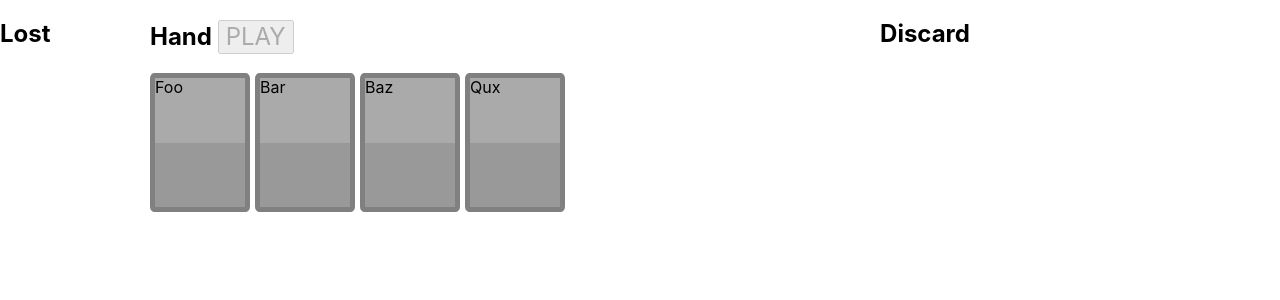
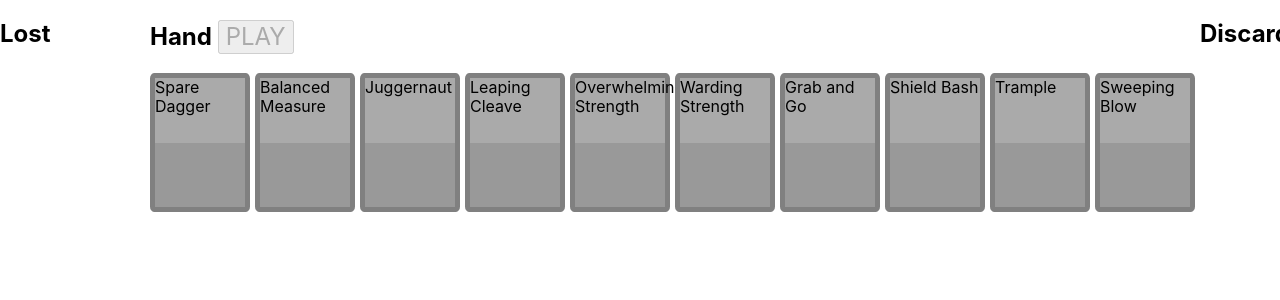
Before and after one commit to cainlevy/gloomhaven-player, a React (Create React App) app: page / in a window 1280 px wide. Shown: the top 300 px of the page. Built offline with nearby package versions, Linux system fonts and the light colour scheme.

Commit message:
data entry on Brute

```diff
--- a/src/App.tsx
+++ b/src/App.tsx
@@ -4,28 +4,27 @@ import { CardRow, CardPile } from './CardCollection';
 import { Table, Discards, Lost, Hand, Play } from './Table';
 import produce from 'immer';
 import './normalize.css';
+import { TableLocation, TableCard } from './data/ActionCard';
+import Brute from './data/Brute';
 
-type LocationType = 'hand' | 'discard' | 'lost' | 'played';
+const deck: TableCard[] = [
+  Brute['Spare Dagger'],
+  Brute['Balanced Measure'],
+  Brute['Juggernaut'],
+  Brute['Leaping Cleave'],
+  Brute['Overwhelming Strength'],
+  Brute['Warding Strength'],
+  Brute['Grab and Go'],
+  Brute['Shield Bash'],
+  Brute['Trample'],
+  Brute['Sweeping Blow'],
+].map((c) => ({...c, location: 'hand'}));
 
-interface ActionCard {
-  name: string;
-  location: LocationType;
-}
+const inLocation = (location: TableLocation) =>
+  (card: TableCard) => card.location === location
 
-const BruteCards: ActionCard[] = [
-  {name: 'Foo', location: 'hand'},
-  {name: 'Bar', location: 'hand'},
-  {name: 'Baz', location: 'hand'},
-  {name: 'Qux', location: 'hand'},
-];
-
-const withLocation = (location: LocationType | LocationType[]) =>
-  typeof location === 'string' ?
-    (card: ActionCard) => card.location === location :
-    (card: ActionCard) => location.includes(card.location);
-
-const moveCard = (location: LocationType) =>
-  (card: ActionCard, deck: ActionCard[]) => {
+const moveCard = (location: TableLocation) =>
+  (card: TableCard, deck: TableCard[]) => {
     return produce(deck, (draftState) => {
       draftState[deck.indexOf(card)].location = location;
       return draftState;
@@ -36,18 +35,16 @@ const playCard = moveCard('played');
 const discardCard = moveCard('discard');
 const loseCard = moveCard('lost');
 
-// TODO: some cards are lost when played but it depends what action was taken
-// TODO: select top/bottom/attack/move when playing card
 const App: React.FC = () => {
-  const [cards, setCards] = useState(BruteCards);
-  const [selected, setSelected] = useState([] as ActionCard[]);
+  const [cards, setCards] = useState(deck);
+  const [selected, setSelected] = useState([] as TableCard[]);
 
-  const played = cards.filter(withLocation('played'));
-  const hand = cards.filter(withLocation('hand'));
-  const discard = cards.filter(withLocation('discard'));
-  const lost = cards.filter(withLocation('lost'));
+  const played = cards.filter(inLocation('played'));
+  const hand = cards.filter(inLocation('hand'));
+  const discard = cards.filter(inLocation('discard'));
+  const lost = cards.filter(inLocation('lost'));
 
-  const toggleSelection = (card: ActionCard) =>
+  const toggleSelection = (card: TableCard) =>
     setSelected(
       selected.includes(card) ?
         selected.filter((c) => c !== card) :
@@ -62,17 +59,22 @@ const App: React.FC = () => {
   const readyToPlay = selected.length === 2;
   const readyToSelect = played.length === 0;
 
-  const playAttack = (card: ActionCard) => setCards(discardCard(card, cards));
-  const playMove = (card: ActionCard) => setCards(loseCard(card, cards));
+  const playAction = (action: 'top' | 'bottom') =>
+    (card: TableCard) => setCards(card[action].lose ? loseCard(card, cards) : discardCard(card, cards));
+  const playTop = playAction('top');
+  const playBottom = playAction('bottom');
+  // TODO: clickable areas for general attack/move actions
+  // const playAttack = (card: TableCard) => setCards(discardCard(card, cards));
+  // const playMove = (card: TableCard) => setCards(discardCard(card, cards));
 
   return (
     <Table>
       <Play>
         <CardRow>
-          {played.map((c, idx) => (
+          {played.map((c) => (
             <SmallCard key={c.name}>
-              <Top onClick={() => playAttack(c)}>{c.name}</Top>
-              <Bottom onClick={() => playMove(c)} />
+              <Top onClick={() => playTop(c)}>{c.name}</Top>
+              <Bottom onClick={() => playBottom(c)} />
             </SmallCard>
           ))}
         </CardRow>
@@ -81,7 +83,7 @@ const App: React.FC = () => {
       <Hand>
         <h2>Hand <button disabled={!readyToPlay} onClick={playSelection}>PLAY</button></h2>
         <CardRow>
-          {hand.map((c, idx) => (
+          {hand.map((c) => (
             <div key={c.name} style={{border: (selected.includes(c) ? '1px solid red' : undefined)}}>
               <SmallCard key={c.name} onClick={(readyToSelect && (!readyToPlay || selected.includes(c))) ? () => toggleSelection(c) : undefined}>
                 <Top>{c.name}</Top>
--- /dev/null
+++ b/src/data/ActionCard.ts
@@ -0,0 +1,21 @@
+interface Action {
+  effects: string[];
+  duration?: string;
+  target?: string;
+  experience?: number | string;
+  lose?: boolean;
+}
+
+export interface ActionCard {
+  name: string;
+  level: 1 | 2 | 3 | 4 | 5 | 6 | 7 | 8 | 9 | 'x';
+  initiative: number;
+  top: Action;
+  bottom: Action;
+}
+
+export type TableLocation = 'hand' | 'discard' | 'lost' | 'played';
+
+export interface TableCard extends ActionCard {
+  location: TableLocation;
+}
--- /dev/null
+++ b/src/data/Brute.ts
@@ -0,0 +1,206 @@
+import { ActionCard } from "./ActionCard";
+
+// https://imgur.com/a/f6YHo
+const cards: {[key: string]: ActionCard} = {
+  'Sweeping Blow': {
+    name: 'Sweeping Blow',
+    level: 1,
+    initiative: 64,
+    top: {
+      effects: ['Attack 2'],
+      target: 'three contiguous adjacent hexes',
+    },
+    bottom: {
+      effects: ['Move 3', 'Push 1'],
+      target: 'all adjacent enemies',
+    },
+  },
+  'Trample': {
+    name: 'Trample',
+    level: 1,
+    initiative: 72,
+    top: {
+      effects: ['Attack 3', 'Pierce 2'],
+    },
+    bottom: {
+      effects: ['Move 4', 'Jump', 'Attack 2'],
+      target: 'all jumped enemies',
+      experience: 2,
+      lose: true,
+    },
+  },
+  'Provoking Roar': {
+    name: 'Provoking Roar',
+    level: 1,
+    initiative: 10,
+    top: {
+      effects: ['Attack 2', 'Disarm'],
+    },
+    bottom: {
+      effects: [`Any enemy who targets one of your adjacent allies with an attack this round targets you with that attack instead, regardless of the attack's range.`],
+    },
+  },
+  'Shield Bash': {
+    name: 'Shield Bash',
+    level: 1,
+    initiative: 15,
+    top: {
+      effects: ['Attack 4', 'Stun'],
+      experience: 2,
+      lose: true,
+    },
+    bottom: {
+      effects: ['Shield 1'],
+      target: 'self',
+    },
+  },
+  'Grab and Go': {
+    name: 'Grab and Go',
+    level: 1,
+    initiative: 87,
+    top: {
+      effects: ['Loot 1'],
+    },
+    bottom: {
+      effects: ['Move 4'],
+    },
+  },
+  'Eye for an Eye': {
+    name: 'Eye for an Eye',
+    level: 1,
+    initiative: 18,
+    top: {
+      effects: ['Retaliate 2'],
+      target: 'self',
+      duration: 'round',
+      experience: 'Gain 1 each time you retaliate',
+    },
+    bottom: {
+      effects: ['Heal 2', 'Range 1', '+Nature'],
+    },
+  },
+  'Warding Strength': {
+    name: 'Warding Strength',
+    level: 1,
+    initiative: 32,
+    top: {
+      effects: ['Attack 3', 'Push 2'],
+    },
+    bottom: {
+      effects: ['Shield 1'],
+      duration: 'Next six sources of damage from attacks targeting you',
+      experience: '( ) (*) ( ) (*) ( ) (*)',
+      lose: true,
+    },
+  },
+  'Overwhelming Strength': {
+    name: 'Overwhelming Strength',
+    level: 1,
+    initiative: 61,
+    top: {
+      effects: ['Attack 6'],
+      experience: 2,
+      lose: true,
+    },
+    bottom: {
+      effects: ['Move 3', 'Push 2'],
+      target: 'One adjacent enemy',
+    },
+  },
+  'Spare Dagger': {
+    name: 'Spare Dagger',
+    level: 1,
+    initiative: 27,
+    top: {
+      effects: ['Attack 3', 'Range 3'],
+      experience: 1,
+    },
+    bottom: {
+      effects: ['Attack 2'],
+    },
+  },
+  'Skewer': {
+    name: 'Skewer',
+    level: 'x',
+    initiative: 35,
+    top: {
+      effects: ['Attack 3', 'Consume Wind to gain Attack 1 & Pierce 1'],
+      target: 'two in a line from you',
+      experience: 1,
+    },
+    bottom: {
+      effects: ['Move 6'],
+      experience: 1,
+      lose: true,
+    },
+  },
+  'Wall of Doom': {
+    name: 'Wall of Doom',
+    level: 'x',
+    initiative: 20,
+    top: {
+      effects: ['Retaliate 2', 'Shield 2'],
+      target: 'self',
+      duration: 'round',
+      experience: 2,
+      lose: true,
+    },
+    bottom: {
+      effects: ['Add Attack 1 to all your attacks'],
+      duration: 'round',
+    },
+  },
+  'Leaping Cleave': {
+    name: 'Leaping Cleave',
+    level: 1,
+    initiative: 54,
+    top: {
+      effects: ['Attack 3'],
+      target: 'two contiguous adjacent hexes',
+      experience: 1,
+    },
+    bottom: {
+      effects: ['Move 3', 'Jump', '+Wind'],
+    },
+  },
+  'Balanced Measure': {
+    name: 'Balanced Measure',
+    level: 'x',
+    initiative: 77,
+    top: {
+      effects: ['Attack X', 'where X is the number of hexes you have moved so far this turn'],
+      experience: 1,
+    },
+    bottom: {
+      effects: ['Move X', 'where X is the amount of damage you have inflicted so far this turn'],
+    },
+  },
+  'Juggernaut': {
+    name: 'Juggernaut',
+    level: 2,
+    initiative: 34,
+    top: {
+      effects: ['Move 2', 'Attack 2'],
+    },
+    bottom: {
+      effects: ['On the next three sources of damage to you, suffer no damage instead.'],
+      experience: '(*) (*) (*)',
+      lose: true,
+    },
+  },
+  'Fatal Advance': {
+    name: 'Fatal Advance',
+    level: 2,
+    initiative: 40,
+    top: {
+      effects: ['Kill one adjacent normal enemy.'],
+      experience: 2,
+      lose: true,
+    },
+    bottom: {
+      effects: ['Move 4'],
+    },
+  },
+};
+
+export default cards;
```
